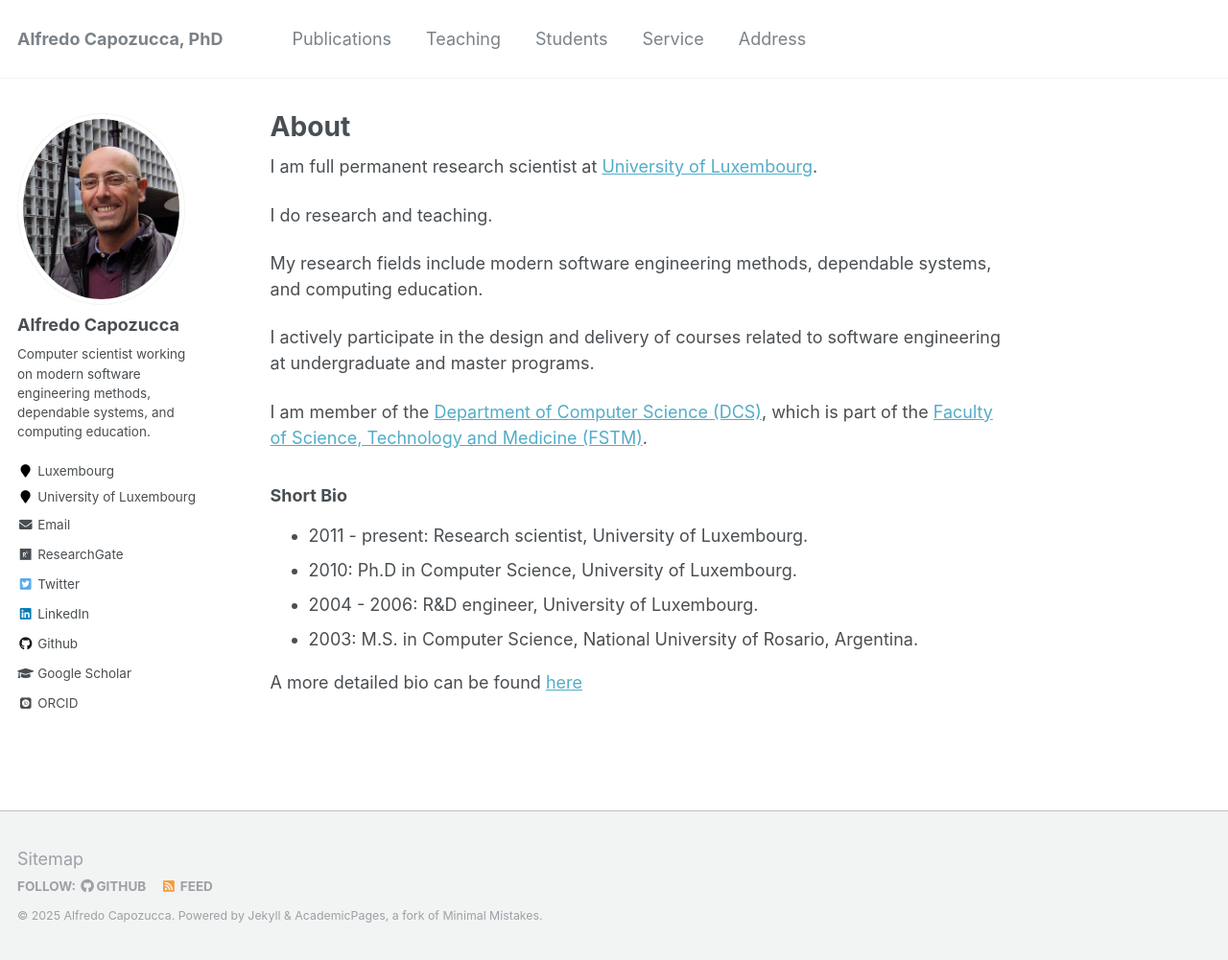
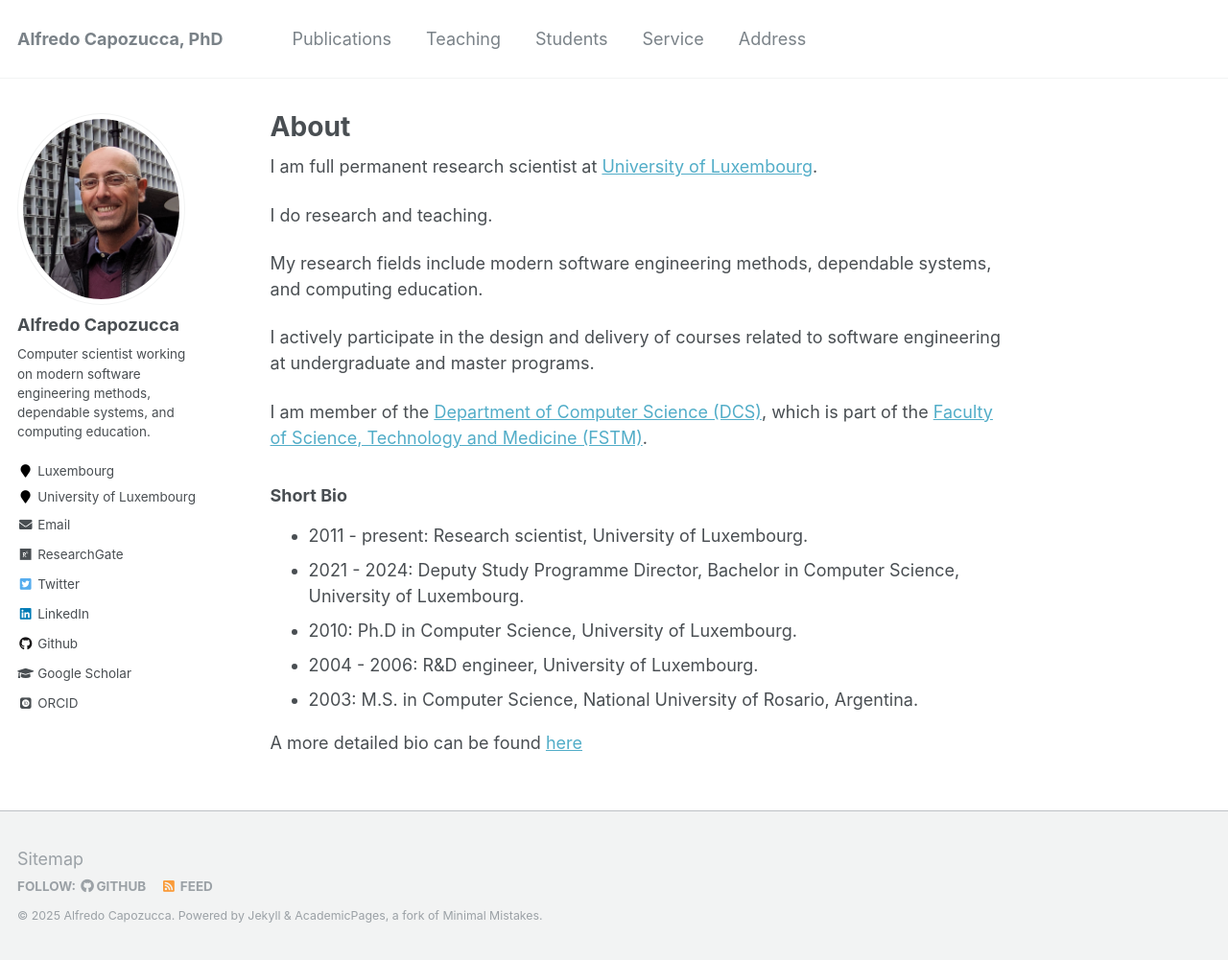
Before and after one commit to acapozucca/acapozucca.github.io, a Jekyll site: the page built from _pages/about.md, in a window 1280 px wide and 1001 px high. Shown: the whole window at 96% size. Built offline with Jekyll 4.4.1, drawn with Linux system fonts in a browser that asks for light colours; some web fonts are replaced.

Commit message:
Update about.md

```diff
--- a/_pages/about.md
+++ b/_pages/about.md
@@ -22,6 +22,7 @@ I am member of the [Department of Computer Science (DCS)](https://dcs.uni.lu), w
 ###   Short Bio
 
 * 2011 - present: Research scientist, University of Luxembourg.
+* 2021 - 2024: Deputy Study Programme Director, Bachelor in Computer Science, University of Luxembourg.
 * 2010: Ph.D in Computer Science, University of Luxembourg.
 * 2004 - 2006: R&D engineer, University of Luxembourg.
 * 2003: M.S. in Computer Science, National University of Rosario, Argentina.
```
